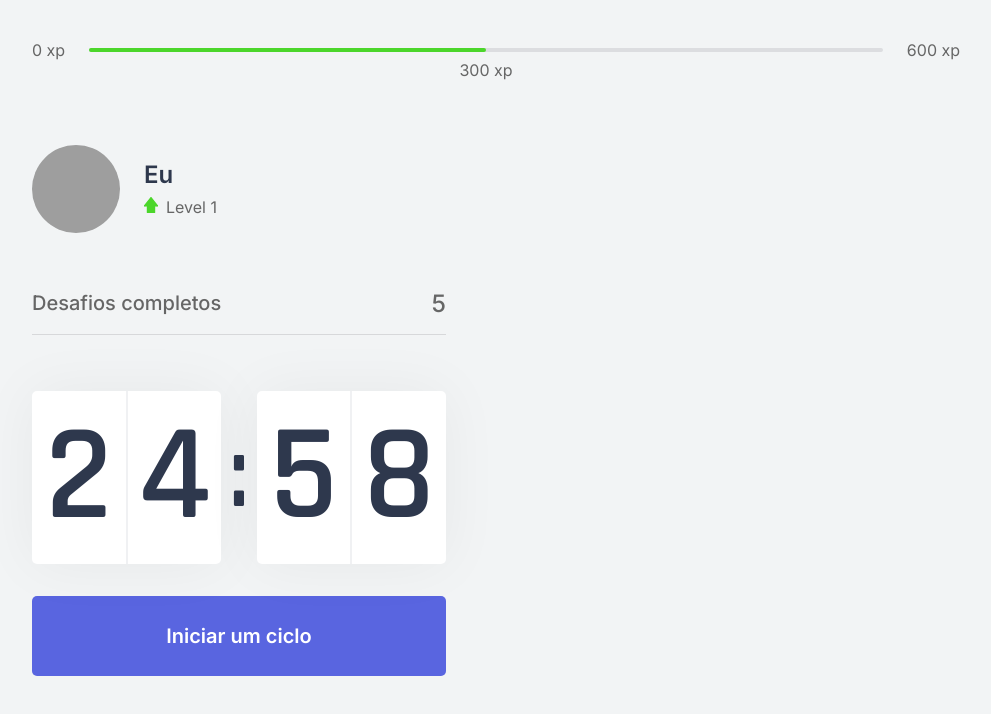
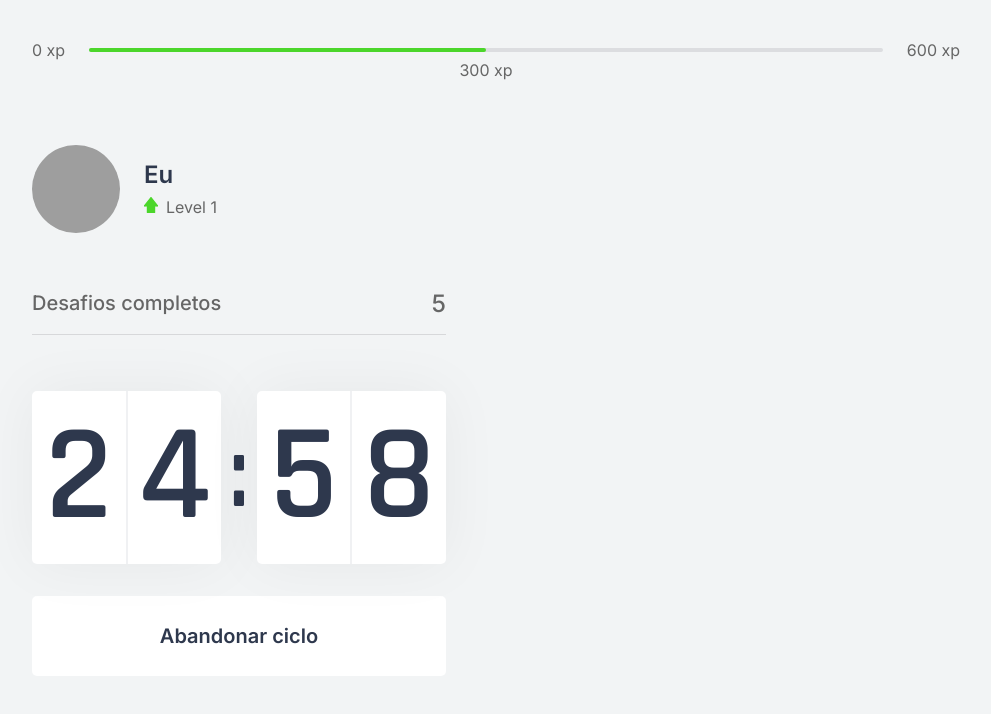
Before and after one commit to vinicius-gandini/moveit-nlw4, a Next.js app: page / in a window 1280 px wide. Both pictures are taken after a click on the button "Iniciar um ciclo". Shown: the top 714 px of the page, without its empty margins (144-1135 px from the left). Built offline with nearby package versions, Linux system fonts and the light colour scheme; grey boxes are pictures that could not be loaded.

Commit message:
feat: :ok_hand: componente de countdown finalizado

```diff
--- a/src/components/Countdown.tsx
+++ b/src/components/Countdown.tsx
@@ -1,9 +1,12 @@
 import { useEffect, useState } from 'react';
 import styles from '../styles/components/Countdown.module.css';
 
+let countdownTimeout: NodeJS.Timeout;
+
 export function Countdown() {
   const [time, setTime] = useState(25 * 60);
-  const [active, setActive] = useState(false);
+  const [isActive, setIsActive] = useState(false);
+  const [hasFinished, setHasFinished] = useState(false);
 
   const minutes = Math.floor(time / 60);
   const seconds = time % 60;
@@ -12,16 +15,25 @@
   const [secondLeft, secondRight] = String(seconds).padStart(2, '0').split('');
 
   function startCountdown() {
-    setActive(true);
+    setIsActive(true);
+  }
+
+  function resetCountdown() {
+    clearTimeout(countdownTimeout);
+    setIsActive(false);
+    setTime(25 * 60);
   }
 
   useEffect(() => {
-    if (active && time > 0) {
-      setTimeout(() => {
+    if (isActive && time > 0) {
+      countdownTimeout = setTimeout(() => {
         setTime(time -1)
       }, 1000)
+    } else if (isActive && time === 0) {
+      setHasFinished(true);
+      setIsActive(false);
     }
-  }, [active, time])
+  }, [isActive, time])
 
   return (
     <div>
@@ -37,9 +49,36 @@
       </div>
     </div>
 
-    <button type="button" className={styles.countdownButton} onClick={startCountdown}>
-      Iniciar um ciclo
-    </button>
+    { hasFinished ? (
+      <button
+      disabled
+      type="button"
+      className={styles.countdownButton}
+      onClick={resetCountdown}
+    >
+      Ciclo encerrado
+  </button>
+    ) : (
+      <>
+        {isActive ? (
+          <button
+            type="button"
+            className={`${styles.countdownButton} ${styles.countdownButtonActive}`}
+            onClick={resetCountdown}
+          >
+            Abandonar ciclo
+        </button>
+        ) : (
+          <button
+            type="button"
+            className={styles.countdownButton}
+            onClick={startCountdown}
+          >
+            Iniciar um ciclo
+        </button>
+        )}
+      </>
+    ) }
     </div>
   )
 }
--- a/src/styles/components/Countdown.module.css
+++ b/src/styles/components/Countdown.module.css
@@ -56,6 +56,22 @@
   transition: background-color 0.2s;
 }
 
-.countdownButton:hover {
+.countdownButton:not(:disabled):hover {
   background: var(--blue-dark)
 }
+
+.countdownButtonActive {
+  background: var(--white);
+  color: var(--title);
+}
+
+.countdownButtonActive:not(:disabled):hover {
+  background: var(--red);
+  color: var(--white);
+}
+
+.countdownButton:disabled {
+  background: var(--white);
+  color: var(--title);
+  cursor: not-allowed;
+}
```
